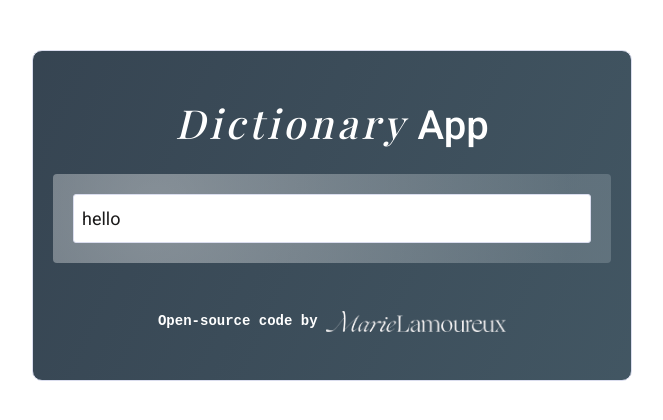
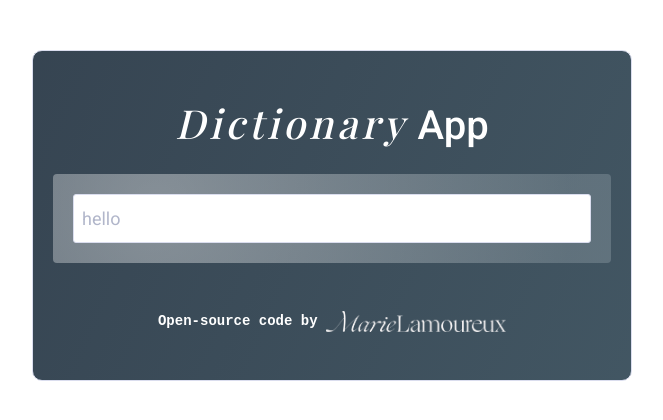
Before and after one commit to lamoureuxmarie/react-dictionary, a React (Create React App) app: page / in a window 1280 px wide. Shown: the top 420 px of the page, without its empty margins (308-971 px from the left). Built offline with nearby package versions, Linux system fonts and the light colour scheme; no server answers; a web font is replaced by a local one.

Commit message:
Update Dictionary.css

```diff
--- a/src/Dictionary.css
+++ b/src/Dictionary.css
@@ -12,5 +12,5 @@
     padding: 10px 8px;
     border: solid 1px #daddee;
     border-radius: 3px;
-    color: #1b1a1a;
+    color: #b1b6ca;
 }
```
